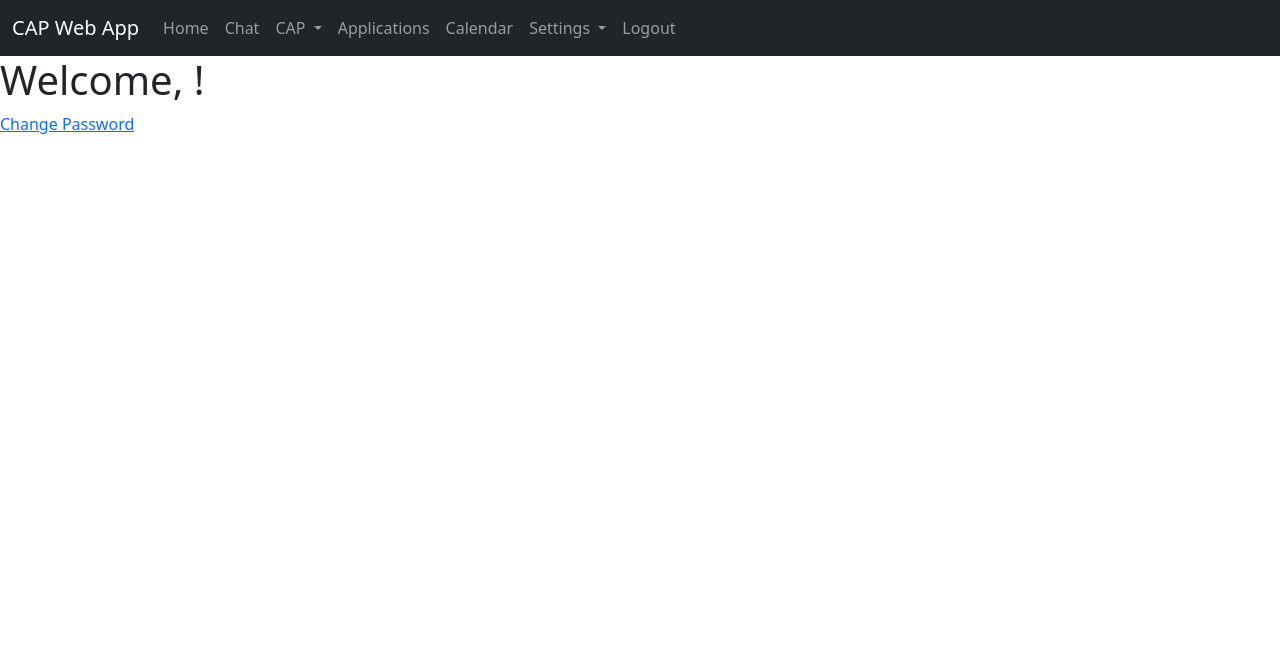
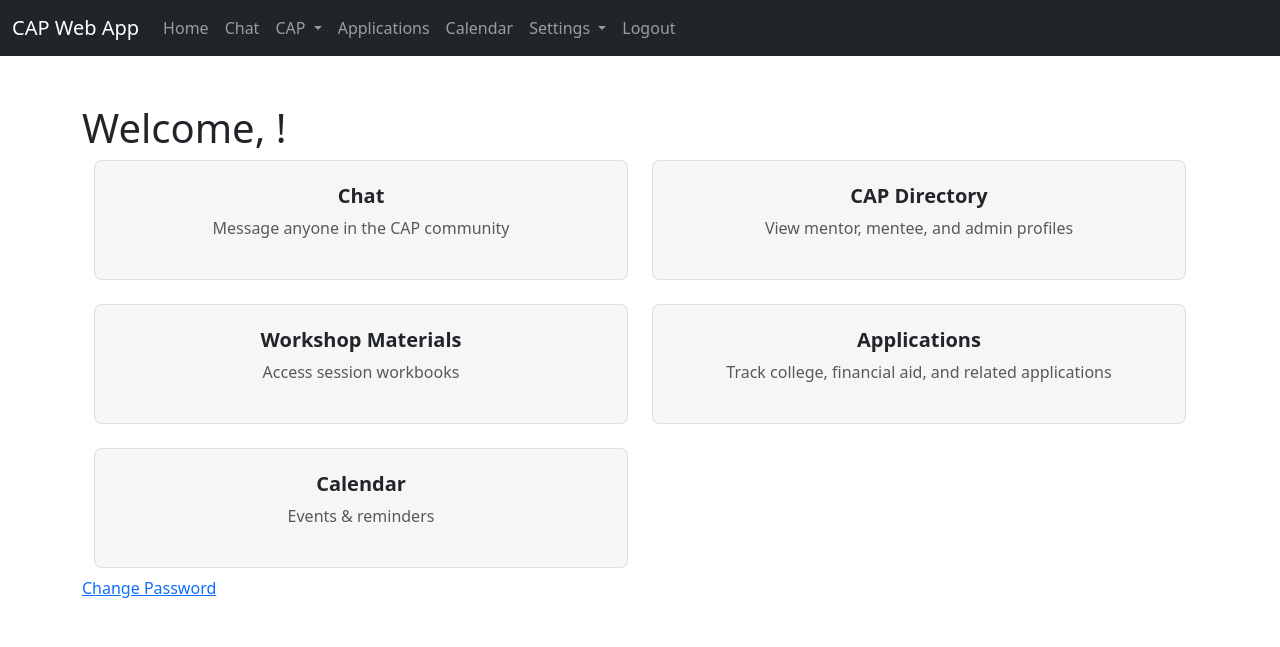
Before and after one commit to karishmatank/cap-web-app, a Django app: page / in a window 1280 px wide. Shown: the top 647 px of the page. Run offline with Django 5.2, Linux system fonts and the light colour scheme; a user stored in the database is signed in; some libraries are stand-ins or nearby versions.

Commit message:
Creates a very simple home page

```diff
--- a/cap_portal/users/static/users/styles.css
+++ b/cap_portal/users/static/users/styles.css
@@ -1,4 +1,4 @@
-.custom-select {
+/* .custom-select {
     padding-top: 0.625rem;
     min-height: calc(2.5rem + calc(var(--bs-border-width)* 2));
 }
@@ -9,4 +9,21 @@
 
 .form-signin input#password {
     margin-bottom: 0px;
+} */
+
+.tile-box {
+    background-color: #f6f6f6;
+    transition: transform 150ms ease, box-shadow 150ms ease;
+    box-shadow: inset 0 0 0 1px #e0e0e0;
 }
+
+.tile-link {
+    color: inherit;
+}
+
+.tile-link:hover .tile-box,
+.tile-link:focus-visible .tile-box {
+    background-color: #eaeaea;
+    transform: translateY(2px);
+    box-shadow: 0 4px 10px rgba(0,0,0,.08);
+}
--- a/cap_portal/users/templates/users/layout.html
+++ b/cap_portal/users/templates/users/layout.html
@@ -10,6 +10,7 @@
             {% block title %}
             {% endblock %}
         </title>
+        <link rel="stylesheet" href="{% static 'users/styles.css' %}">
         <link href="https://cdn.jsdelivr.net/npm/bootstrap@5.3.3/dist/css/bootstrap.min.css" rel="stylesheet" integrity="sha384-QWTKZyjpPEjISv5WaRU9OFeRpok6YctnYmDr5pNlyT2bRjXh0JMhjY6hW+ALEwIH" crossorigin="anonymous">
         <script src="https://cdn.jsdelivr.net/npm/bootstrap@5.3.3/dist/js/bootstrap.bundle.min.js" integrity="sha384-YvpcrYf0tY3lHB60NNkmXc5s9fDVZLESaAA55NDzOxhy9GkcIdslK1eN7N6jIeHz" crossorigin="anonymous"></script>
 
--- a/cap_portal/users/templates/users/user.html
+++ b/cap_portal/users/templates/users/user.html
@@ -1,6 +1,7 @@
 {% extends "users/layout.html" %}
 
 {% block body %}
+    <div class="container py-5">
         {% if messages %}
             {% for message in messages %}
                 <div class="alert alert-{{ message.tags }} alert-dismissible fade show mt-3" role="alert">
@@ -12,5 +13,51 @@
 
         <h1>Welcome, {{ request.user.first_name }}!</h1>
 
+        <div class="container text-center mb-2">
+            <div class="row g-4">
+                <div class="col-12 col-lg-6">
+                    <a href="/messages/" class="tile-link text-decoration-none">
+                        <div class="tile-box p-4 h-100 rounded-3 d-flex flex-column justify-content-center">
+                            <h3 class="h5 fw-semibold mb-2">Chat</h3>
+                            <p class="'mb-0 text-body-secondary">Message anyone in the CAP community</p>
+                        </div>
+                    </a>
+                </div>
+                <div class="col-12 col-lg-6">
+                    <a href="/directory/" class="tile-link text-decoration-none">
+                        <div class="tile-box p-4 h-100 rounded-3 d-flex flex-column justify-content-center">
+                            <h3 class="h5 fw-semibold mb-2">CAP Directory</h3>
+                            <p class="'mb-0 text-body-secondary">View mentor, mentee, and admin profiles</p>
+                        </div>
+                    </a>
+                </div>
+                <div class="col-12 col-lg-6">
+                    <a href="/workshops/" class="tile-link text-decoration-none">
+                        <div class="tile-box p-4 h-100 rounded-3 d-flex flex-column justify-content-center">
+                            <h3 class="h5 fw-semibold mb-2">Workshop Materials</h3>
+                            <p class="'mb-0 text-body-secondary">Access session workbooks</p>
+                        </div>
+                    </a>
+                </div>
+                <div class="col-12 col-lg-6">
+                    <a href="/applications/" class="tile-link text-decoration-none">
+                        <div class="tile-box p-4 h-100 rounded-3 d-flex flex-column justify-content-center">
+                            <h3 class="h5 fw-semibold mb-2">Applications</h3>
+                            <p class="'mb-0 text-body-secondary">Track college, financial aid, and related applications</p>
+                        </div>
+                    </a>
+                </div>
+                <div class="col-12 col-lg-6">
+                    <a href="/calendar/" class="tile-link text-decoration-none">
+                        <div class="tile-box p-4 h-100 rounded-3 d-flex flex-column justify-content-center">
+                            <h3 class="h5 fw-semibold mb-2">Calendar</h3>
+                            <p class="'mb-0 text-body-secondary">Events & reminders</p>
+                        </div>
+                    </a>
+                </div>
+            </div>
+        </div>
+
         <a href="{% url 'users:change_password' %}">Change Password</a>
+    </div>
 {% endblock %}
```
Lines whose indentation alone changed are shown as unchanged.
